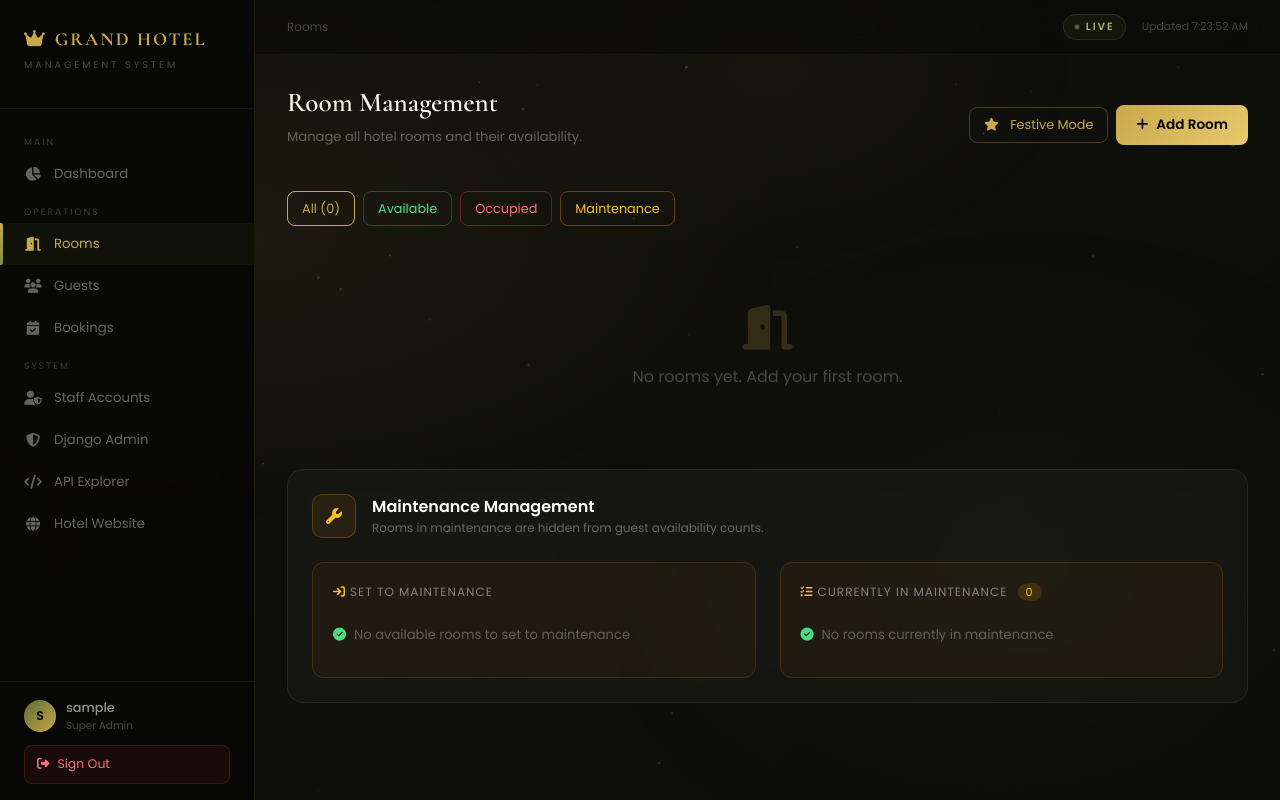
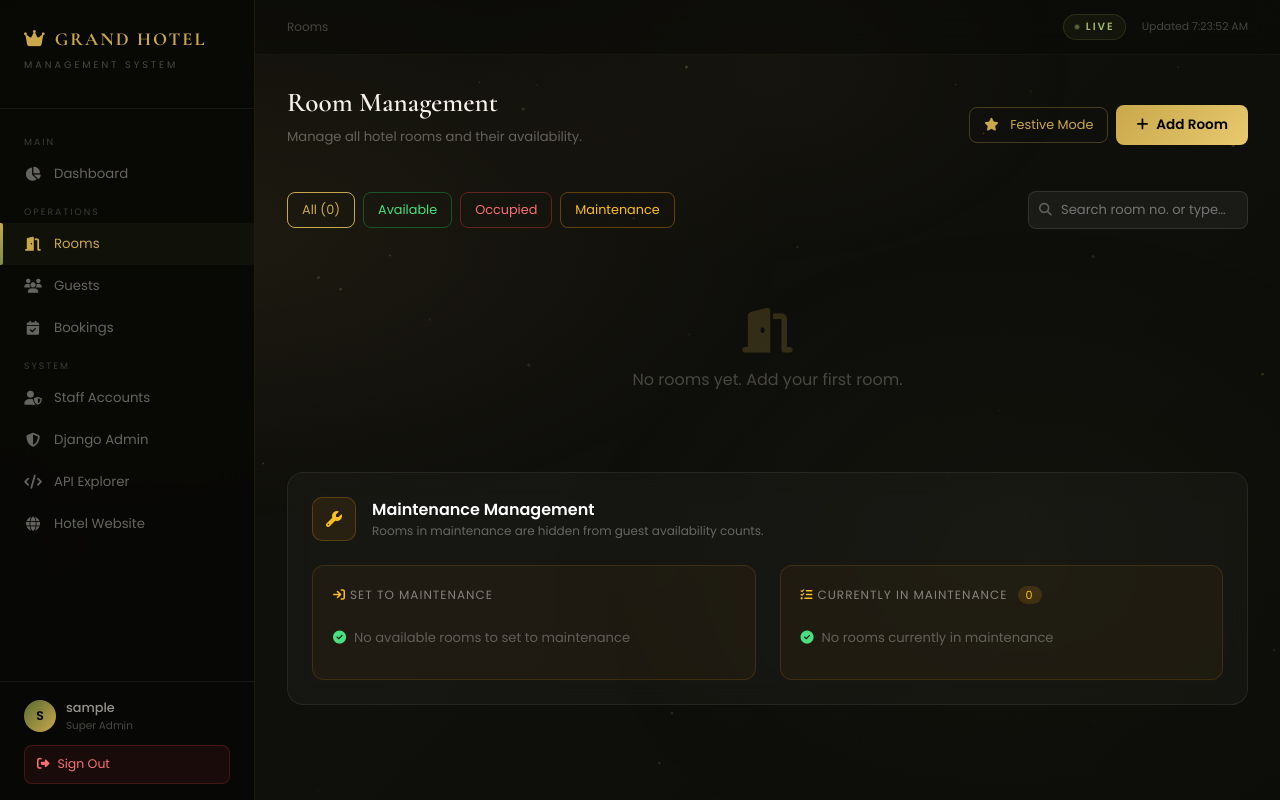
Before and after one commit to Johann1038/hotel-management, a Django app: page /rooms/ in a window 1280 px wide. Run offline with Django 5.2, Linux system fonts and the light colour scheme; the visitor is signed in with stand-in values (Sample User, id 1); data comes from the database, SQL or seed files in the repository; data that the repository does not hold is empty.

Commit message:
Add real-time search to rooms page by room number and type

```diff
--- a/backend/templates/rooms.html
+++ b/backend/templates/rooms.html
@@ -16,18 +16,24 @@
   </div>
 </div>
 
-<!-- Filter -->
-<div class="d-flex gap-2 mb-4 flex-wrap" data-aos="fade-up">
+<!-- Filter + Search -->
+<div class="d-flex gap-2 mb-4 flex-wrap align-items-center" data-aos="fade-up">
   <button class="btn-og" onclick="filt('all')" id="f-all" style="border-color:var(--gold);color:var(--gold);">All ({{ rooms|length }})</button>
   <button class="btn-og" onclick="filt('available')" id="f-available" style="color:#4ade80;border-color:rgba(34,197,94,.35);">Available</button>
   <button class="btn-og" onclick="filt('occupied')" id="f-occupied" style="color:#f87171;border-color:rgba(239,68,68,.35);">Occupied</button>
   <button class="btn-og" onclick="filt('maintenance')" id="f-maintenance" style="color:#fbbf24;border-color:rgba(245,158,11,.35);">Maintenance</button>
+  <div style="position:relative;margin-left:auto;">
+    <i class="fas fa-search" style="position:absolute;left:11px;top:50%;transform:translateY(-50%);color:rgba(255,255,255,.3);font-size:.8rem;pointer-events:none;"></i>
+    <input id="roomSearch" type="text" placeholder="Search room no. or type…"
+      oninput="applySearch()"
+      style="background:rgba(255,255,255,.05);border:1px solid rgba(255,255,255,.1);border-radius:8px;color:#fff;padding:8px 12px 8px 32px;font-size:.82rem;width:220px;outline:none;font-family:'Poppins',sans-serif;">
+  </div>
 </div>
 
 <!-- Room Grid -->
 <div class="row g-3" id="rooms-grid">
   {% for room in rooms %}
-  <div class="col-xl-3 col-lg-4 col-md-6 rm-col" data-status="{{ room.status }}" data-aos="fade-up">
+  <div class="col-xl-3 col-lg-4 col-md-6 rm-col" data-status="{{ room.status }}" data-number="{{ room.room_number }}" data-type="{{ room.room_type }}" data-aos="fade-up">
     <div class="g-card p-4" id="rm-{{ room.id }}">
       <div class="d-flex justify-content-between align-items-start mb-3">
         <div>
@@ -325,8 +331,32 @@ function openEdit(id, num, type, price, status) {
   mEdit.show();
 }
 
+let activeFilter = 'all';
+
 function filt(s) {
-  document.querySelectorAll('.rm-col').forEach(c => c.style.display = (s==='all'||c.dataset.status===s)?'':'none');
+  activeFilter = s;
+  ['all','available','occupied','maintenance'].forEach(k => {
+    const b = document.getElementById('f-'+k);
+    if (!b) return;
+    b.style.borderColor = b.style.color = b.style.background = '';
+  });
+  const active = document.getElementById('f-'+s);
+  if (active) {
+    const colors = { all:'var(--gold)', available:'#4ade80', occupied:'#f87171', maintenance:'#fbbf24' };
+    active.style.color = colors[s];
+    active.style.borderColor = colors[s];
+    active.style.background = 'rgba(255,255,255,.04)';
+  }
+  applySearch();
+}
+
+function applySearch() {
+  const q = document.getElementById('roomSearch').value.toLowerCase().trim();
+  document.querySelectorAll('.rm-col').forEach(c => {
+    const matchFilter = activeFilter === 'all' || c.dataset.status === activeFilter;
+    const matchSearch = !q || c.dataset.number.includes(q) || c.dataset.type.includes(q);
+    c.style.display = (matchFilter && matchSearch) ? '' : 'none';
+  });
 }
 
 // ── Change Room Number: double-confirm + type-restricted list ──
```
